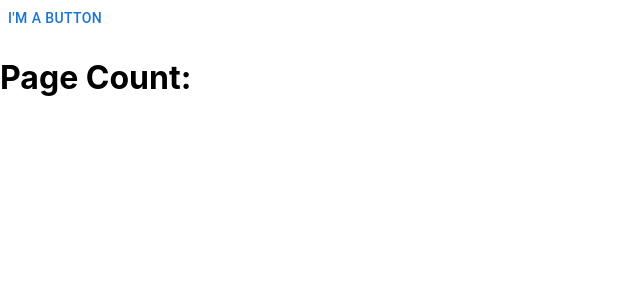
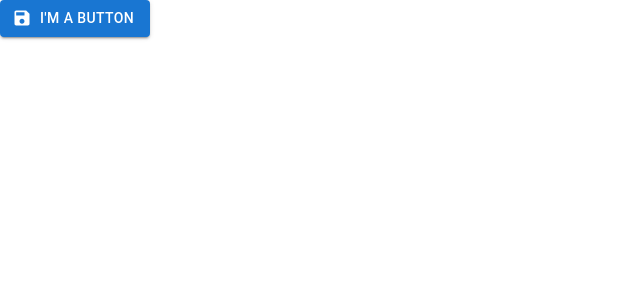
Before and after one commit to TSmith1992/H.O.M.E., a React (Create React App) app in the folder client/: page / in a window 1280 px wide. Shown: the top 300 px of the page, without its empty margins (0-640 px from the left). Built offline with nearby package versions, Linux system fonts and the light colour scheme.

Commit message:
Testing MUI

```diff
--- a/client/package.json
+++ b/client/package.json
@@ -6,6 +6,7 @@
   "dependencies": {
     "@emotion/react": "^11.4.1",
     "@emotion/styled": "^11.3.0",
+    "@material-ui/icons": "^4.11.2",
     "@mui/material": "^5.0.4",
     "@testing-library/jest-dom": "^5.14.1",
     "@testing-library/react": "^11.2.7",
--- a/client/src/App.js
+++ b/client/src/App.js
@@ -1,19 +1,16 @@
 import { useState, useEffect } from "react";
 import Button from '@mui/material/Button';
+import SaveIcon from '@material-ui/icons/Save';
 
 function App() {
-  // const [count, setCount] = useState(0);
 
-  // useEffect(() => {
-  //   fetch("/hello")
-  //     .then((r) => r.json())
-  //     .then((data) => setCount(data.count));
-  // }, []);
 
   return (
     <div className="App">
-      <Button>I'm a Button </Button>
-      <h1>Page Count:</h1>
+      <Button
+      startIcon={<SaveIcon/>}
+      variant="contained"
+      color="primary">I'm a Button </Button>
     </div>
   );
 }
```
Also changed, not shown: 1 other file (tests, documents, lock files or other folders).
